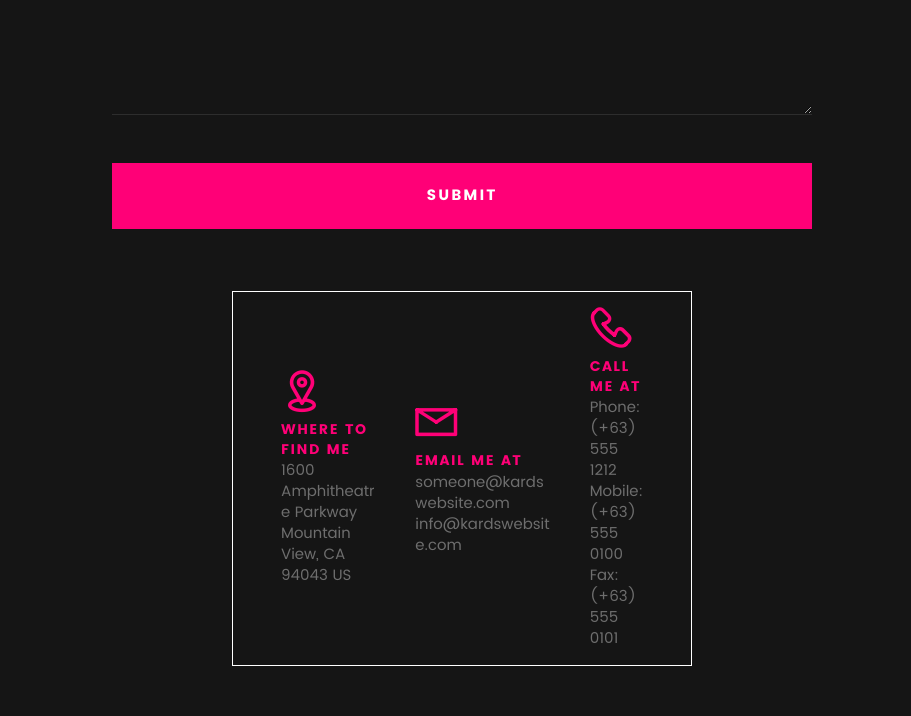
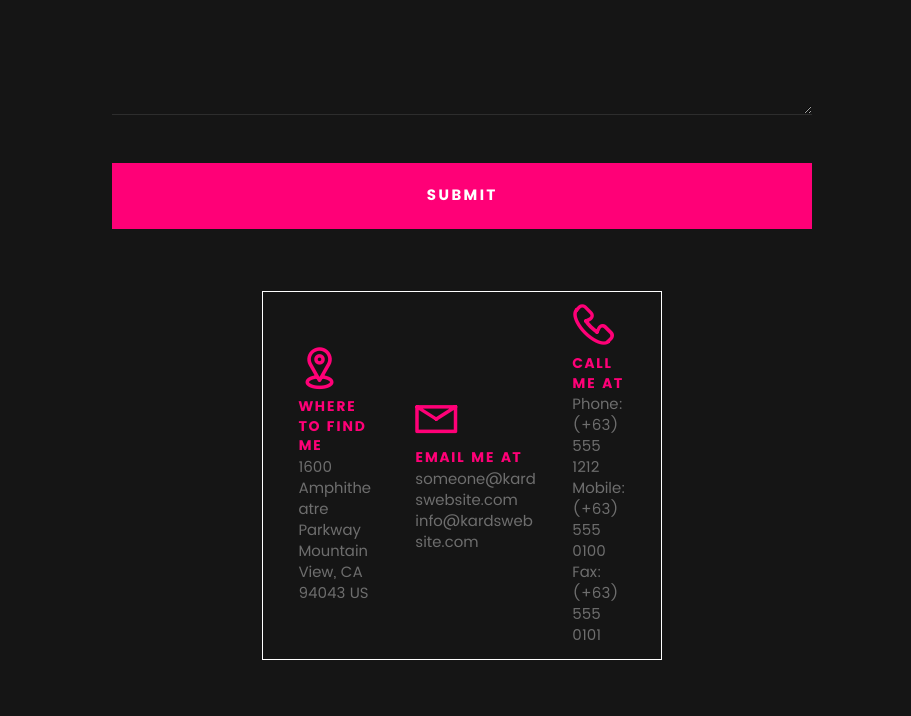
Before and after one commit to LisaHollaus/LisaHollaus.github.io, a plain HTML site: page styles.html in a window 1280 px wide. Shown: the part 5818-6534 px from the top of the page, without its empty margins (178-1089 px from the left). Drawn offline with Linux system fonts and the light colour scheme; files whose address does not match are found by name.

Commit message:
style update

```diff
--- a/css/main.css
+++ b/css/main.css
@@ -2444,16 +2444,16 @@ header .logo a {
 .oldie #submit-loader .text-loader {
 	display: block;
 }
-.contact-info {
+#contact .contact-info {
 	display: flex;
 	align-items: center;
 	justify-content: center;
 	gap: 1.5rem;
 	margin: 2rem auto 0;
 	width: calc(100% - 3rem);
-	max-width: 46rem;
+	max-width: 40rem;
 	box-sizing: border-box;
-	padding: 1.6rem 2rem;
+	padding: 1.3rem 1.6rem;
 	border: 1px solid #FFFFFF;
 	font-family: "poppins-regular", sans-serif;
 	font-size: 1.5rem;
```
Also changed, not shown: index.html (+5 -3 lines), 3 other files.
